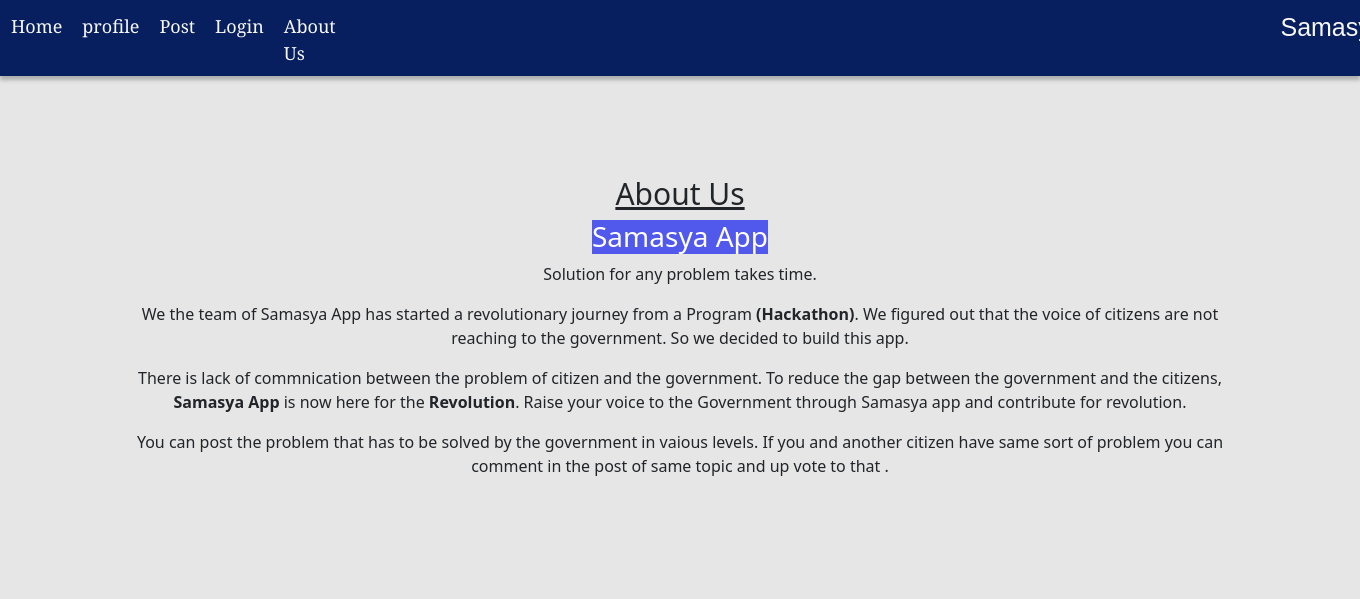
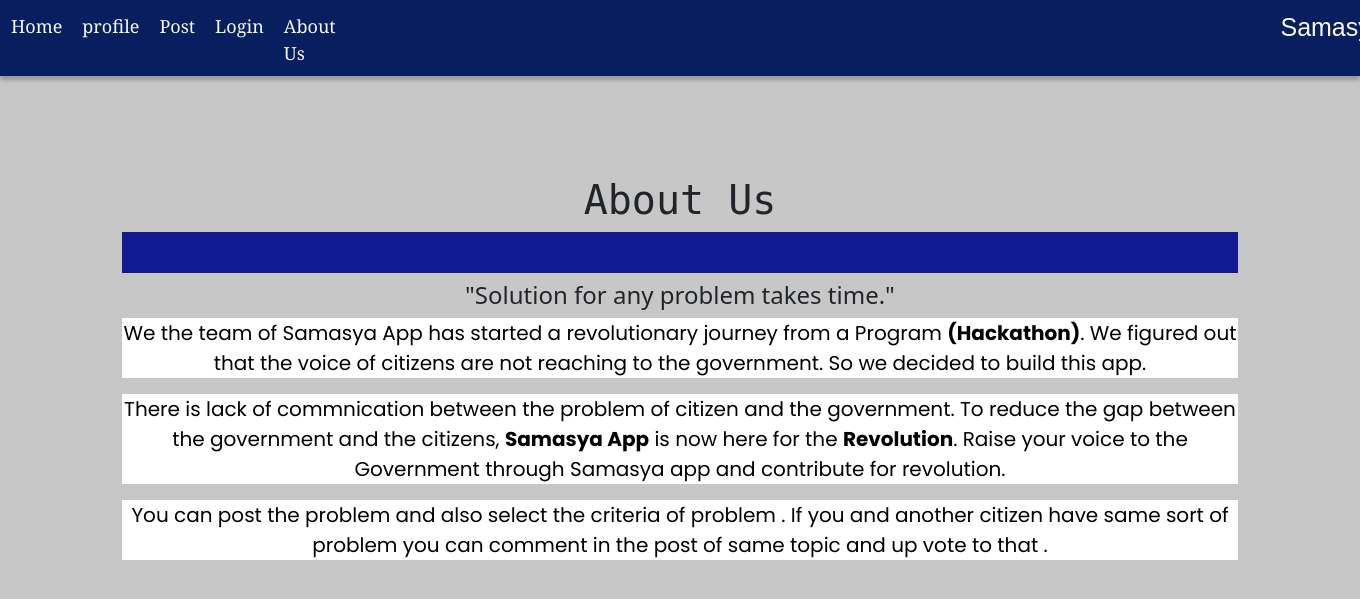
Before and after one commit to sandarva3/HackFest, a Django app: page /aboutus/ in a window 1360 px wide; the page is wider, and only the part inside the window is pictured. Shown: the top 599 px of that part. Run offline with Django 5.2, Linux system fonts and the light colour scheme.

Commit message:
Add files via upload

```diff
--- a/templates/aboutus.html
+++ b/templates/aboutus.html
@@ -1,13 +1,85 @@
-{% extends "base.html" %}
-{% load static %}
+<!DOCTYPE html>
+<html lang="en">
 
-{% block stylesheet %}
-<link rel="stylesheet" href="{% static 'css/aboutstyle.css' %}">
-{% endblock stylesheet %}
+<head>
+    <meta charset="UTF-8" />
+    <meta name="viewport" content="width=device-width, initial-scale=1.0" />
+    <title>Document</title>
+    <link href="https://cdn.jsdelivr.net/npm/bootstrap@5.3.2/dist/css/bootstrap.min.css" rel="stylesheet"
+        integrity="sha384-T3c6CoIi6uLrA9TneNEoa7RxnatzjcDSCmG1MXxSR1GAsXEV/Dwwykc2MPK8M2HN" crossorigin="anonymous">
+    <script src="https://cdn.jsdelivr.net/npm/bootstrap@5.3.2/dist/js/bootstrap.bundle.min.js"
+        integrity="sha384-C6RzsynM9kWDrMNeT87bh95OGNyZPhcTNXj1NW7RuBCsyN/o0jlpcV8Qyq46cDfL"
+        crossorigin="anonymous"></script>
+    <link rel="stylesheet" href="static/css/style.css">
+    <style>
+        /* Import Google Font - Poppins */
+        @import url('https://fonts.googleapis.com/css2?family=Poppins:wght@400;500;600;700&display=swap');
 
+        * {
+            margin: 0;
+            padding: 0;
 
-{% block content %}
+        }
 
+        body {
+            background-color: rgb(199, 199, 199);
+        }
+
+        .section {
+
+            text-align: center;
+            margin-top: 100px;
+            animation: fadeIn 2s forwards;
+        }
+
+        @keyframes fadeIn {
+            from {
+                opacity: 0;
+                transform: translateY(-2em);
+            }
+
+            to {
+                opacity: 1;
+                transformY: translateY(0);
+            }
+        }
+
+        .section h1 {
+
+            font-family: monospace;
+        }
+
+        .app {
+            background-color: rgb(18, 27, 146);
+
+            font-family: fantasy;
+            color: rgb(255, 255, 255);
+
+        }
+
+        .para {
+            background-color: #ffffff;
+            color: #000000;
+            font-size: 20px;
+            font-family: Poppins;
+        }
+    </style>
+</head>
+
+<body>
+    <div class="containernav1">
+        <ul class="nav">
+            <nav class="nav1">
+                <li class="navli" id="1"><a href="index.html">Home </a></li>
+                <li class="navli" id="2"><a href="profile.html">profile</a></li>
+                <li class="navli" id="3"><a href="post.html">Post</a></li>
+                <li class="navli" id="4"><a href="login.html">Login</a></li>
+                <li class="navli" id="4"><a href="aboutus.html">About Us</a></li>
+                <li class="navli" id="logo"><a href="">Samasya</a></li>
+            </nav>
+        </ul>
+    </div>
+    </div>
     <div class="section">
         <div class="container">
             <div class="content-section">
@@ -15,16 +87,22 @@
                     <h1>About Us</h1>
                 </div>
                 <div class="content">
-                  <h3 class="app"><span class="app">Samasya App</span></h3>
-                  <p>Solution for any problem takes time.</p>
-                  <p>We the team of Samasya App has started a revolutionary journey from a Program <b>(Hackathon)</b>. We figured out that the voice of
+                    <h3 class="app"><span class="app">
+                            <marquee behavior="" direction="">Samasya App</marquee>
+                        </span></h3>
+                    <h4>"Solution for any problem takes time."</h4>
+                    <p class="para">We the team of Samasya App has started a revolutionary journey from a Program
+                        <b>(Hackathon)</b>. We figured out that the voice of
                         citizens are not reaching to the government. So we decided to build this app.</p>
 
-                     <p>
+                    <p class="para">
                         There is lack of commnication between the problem of citizen and the government.
-                      To reduce the gap between the government and the citizens, <b>Samasya App</b> is now here for the <b>Revolution</b>. Raise your voice to the Government through Samasya app and contribute for revolution.
-                      <p>You can post the problem that has to be solved by the government in vaious levels.
-                          If you and another citizen have same sort of problem you can comment in the post of same topic and up vote to that .
+                        To reduce the gap between the government and the citizens, <b>Samasya App</b> is now here for
+                        the <b>Revolution</b>. Raise your voice to the Government through Samasya app and contribute for
+                        revolution.
+                    <p class="para">You can post the problem and also select the criteria of problem .
+                        If you and another citizen have same sort of problem you can comment in the post of same topic
+                        and up vote to that .
                     </p>
                     </p>
                 </div>
@@ -33,4 +111,6 @@
 
     </div>
 
-  {% endblock content %}
+</body>
+
+</html>
```
Lines whose indentation alone changed are shown as unchanged.
